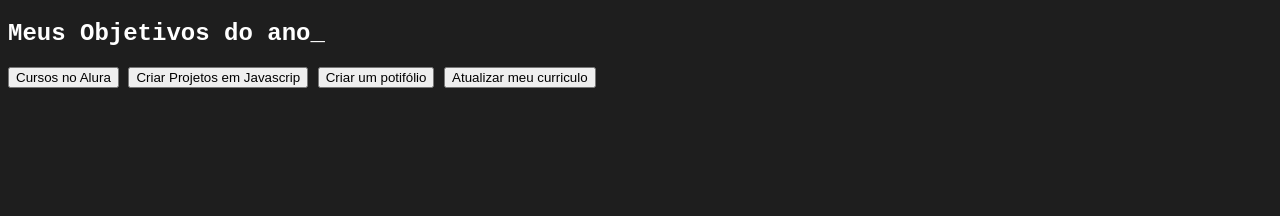
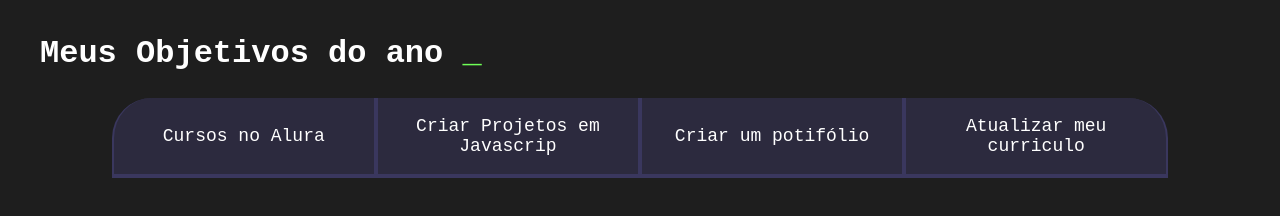
Before and after one commit to SueCzek/Projeto-de-vida-3A, a plain HTML site: page index.html in a window 1280 px wide. Drawn offline with Linux system fonts and the light colour scheme.

Commit message:
estilização dos botoes

```diff
--- a/index.html
+++ b/index.html
@@ -6,13 +6,13 @@
     <title>Meus objetivos do ano_</title>
     <link rel="stylesheet" href="style.css">
 </head>
-<body><section class="conteudo">
-    <h2 class="titulo-principal">Meus Objetivos do ano_</h2>
+<body><section class="conteudo-principal">
+    <h2 class="titulo-principal">Meus Objetivos do ano <span>_</span></h2>
     <div class="botoes">
-        <button class="class">Cursos no Alura</button>
-        <button class="class">Criar Projetos em Javascrip</button>
-        <button class="class"> Criar um potifólio</button>
-        <button class="class">Atualizar meu curriculo</button>
+        <button class="botao">Cursos no Alura</button>
+        <button class="botao">Criar Projetos em Javascrip</button>
+        <button class="botao"> Criar um potifólio</button>
+        <button class="botao">Atualizar meu curriculo</button>
     </div>
 </section>
 
--- a/style.css
+++ b/style.css
@@ -17,5 +17,51 @@ body{
 }
 
 .conteudo-principal{
-    display: ;
+    display: flex ;
+    flex-direction: column;
+    justify-content: center;
+    align-items: center;
+    max-width: 1200px;
+    width: 100%;
+    margin: 0 auto;
+
 }
+.titulo-principal{
+    text-align: left;
+    width: 100%;
+    font-size: 32px;
+    }
+.titulo-principal span{
+    color: var(--verde);
+}
+.botao{
+    font-family: 'Courier New', Courier, monospace;
+    background-color: var(--botao-inativo);
+    color: var(--branco);
+    display: flex;
+    justify-content: center;
+    padding: 1em;
+    font-size: 18px;
+    align-items: center;
+    width: 100%;
+    border-bottom: 4px solid var(--botao-ativo);
+    border-left: 2px solid var(--botao-ativo);
+    border-right: 2px solid var(--botao-ativo);
+    border-top: none;
+
+}
+.botao:first-child{
+    border-radius: 40px 40px 0 0;
+
+}
+@media screen and (min-width: 768px) {
+    .botoes{
+        display: flex;
+   }
+   .botao:first-child{
+    border-radius: 40px 0 0 0;
+   }
+    .botao:last-child{
+        border-radius: 0 40px 0 0;
+    }
+}
```
